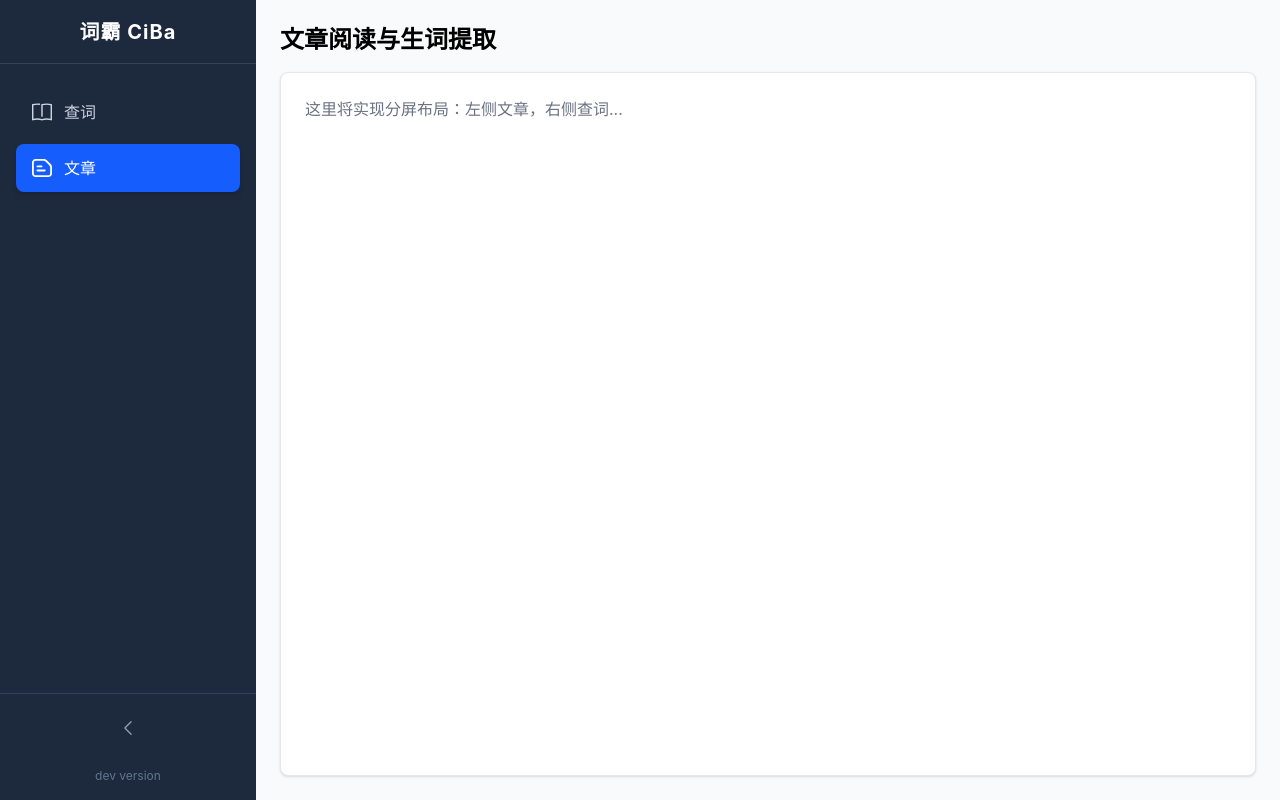
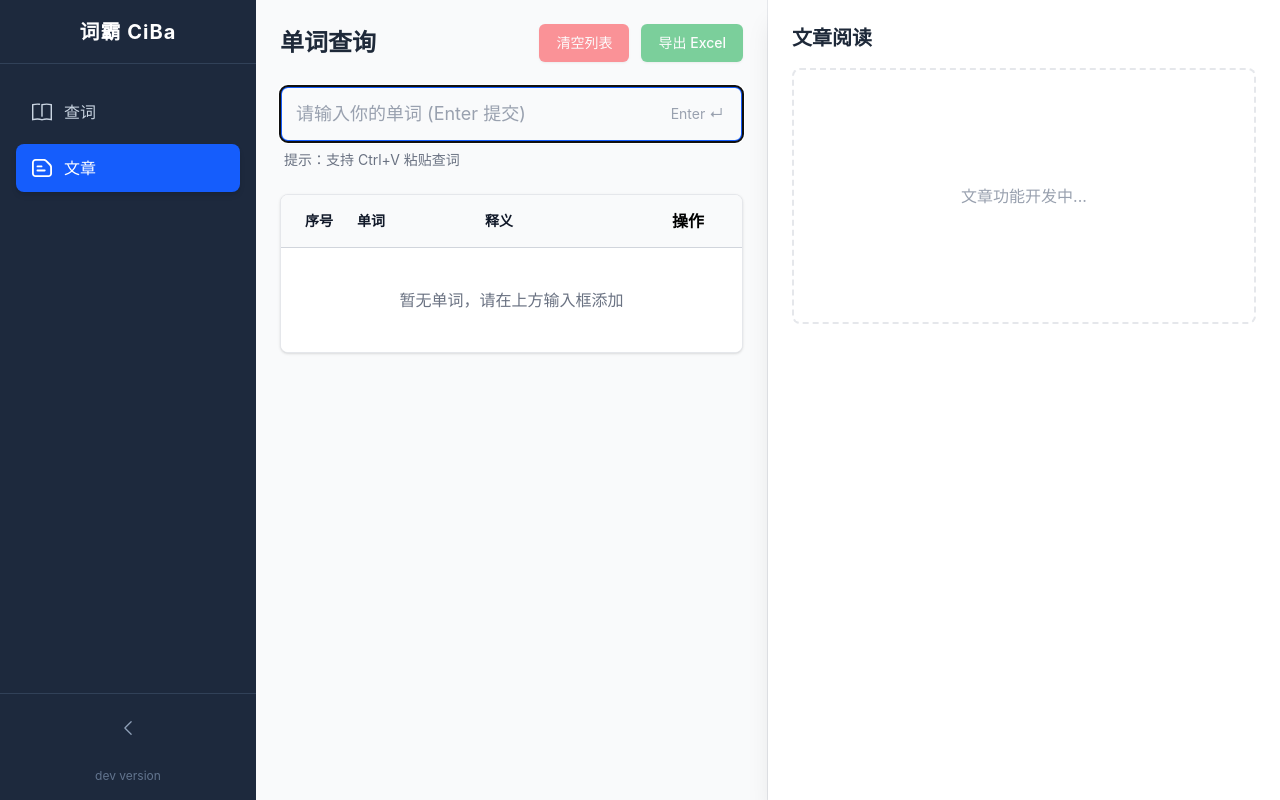
Before and after one commit to xChiXinB/New-CiBa-frontend, a Vue app: page /passage in a window 1280 px wide. Built offline with nearby package versions, Linux system fonts and the light colour scheme.

Commit message:
Copilot - 实现分屏布局架构 (HomeView)

```diff
--- a/src/router/index.ts
+++ b/src/router/index.ts
@@ -1,19 +1,18 @@
 import { createRouter, createWebHistory } from 'vue-router';
-import InputView from '../views/InputView.vue';
+import HomeView from '../views/HomeView.vue';
 
 const router = createRouter({
   history: createWebHistory(import.meta.env.BASE_URL),
   routes: [
     {
       path: '/',
-      name: 'input',
-      component: InputView,
+      name: 'home',
+      component: HomeView,
     },
     {
       path: '/passage',
       name: 'passage',
-      // 路由懒加载
-      component: () => import('../views/PassageView.vue'),
+      component: HomeView,
     },
   ],
 });
--- /dev/null
+++ b/src/views/HomeView.vue
@@ -0,0 +1,70 @@
+<template>
+  <div class="flex h-full overflow-hidden relative">
+    <!-- 左侧：单词列表 (始终存在) -->
+    <div
+      class="h-full overflow-y-auto transition-all duration-500 ease-in-out bg-gray-50"
+      :class="isPassageOpen ? 'w-1/2 border-r border-gray-200' : 'w-full'"
+    >
+      <div class="p-6 max-w-6xl mx-auto">
+        <div class="flex justify-between items-center mb-6">
+          <h1 class="text-2xl font-bold text-gray-800">单词查询</h1>
+
+          <!-- 顶部操作按钮组 -->
+          <div class="space-x-3">
+            <button
+              @click="store.clearAll()"
+              class="inline-flex items-center px-4 py-2 border border-transparent text-sm font-medium rounded-md text-white bg-red-500 hover:bg-red-600 focus:outline-none focus:ring-2 focus:ring-offset-2 focus:ring-red-500 transition-colors shadow-sm"
+              :disabled="store.words.length === 0"
+              :class="{ 'opacity-50 cursor-not-allowed': store.words.length === 0 }"
+            >
+              清空列表
+            </button>
+            <button
+              @click="store.exportToExcel()"
+              class="inline-flex items-center px-4 py-2 border border-transparent text-sm font-medium rounded-md text-white bg-green-600 hover:bg-green-700 focus:outline-none focus:ring-2 focus:ring-offset-2 focus:ring-green-500 transition-colors shadow-sm"
+              :disabled="store.words.length === 0"
+              :class="{ 'opacity-50 cursor-not-allowed': store.words.length === 0 }"
+            >
+              导出 Excel
+            </button>
+          </div>
+        </div>
+
+        <!-- 输入区域 -->
+        <WordInput />
+
+        <!-- 列表区域 -->
+        <div class="mt-6">
+          <WordTable />
+        </div>
+      </div>
+    </div>
+
+    <!-- 右侧：文章面板 (滑动进出) -->
+    <div
+      class="absolute right-0 top-0 h-full w-1/2 bg-white shadow-xl transition-transform duration-500 ease-in-out transform z-10"
+      :class="isPassageOpen ? 'translate-x-0' : 'translate-x-full'"
+    >
+      <div class="p-6 h-full overflow-y-auto">
+        <h2 class="text-xl font-bold mb-4 text-gray-800">文章阅读</h2>
+        <div class="p-10 text-center text-gray-400 border-2 border-dashed border-gray-200 rounded-lg h-64 flex items-center justify-center">
+          <p>文章功能开发中...</p>
+        </div>
+      </div>
+    </div>
+  </div>
+</template>
+
+<script setup lang="ts">
+import { computed } from 'vue';
+import { useRoute } from 'vue-router';
+import WordInput from '../components/input/WordInput.vue';
+import WordTable from '../components/input/WordTable.vue';
+import { useWordStore } from '../stores/word';
+
+const store = useWordStore();
+const route = useRoute();
+
+// 根据路由判断是否打开文章面板
+const isPassageOpen = computed(() => route.path === '/passage');
+</script>
--- a/src/views/InputView.vue
+++ /dev/null
@@ -1,43 +0,0 @@
-<template>
-  <div class="p-6 max-w-6xl mx-auto">
-    <div class="flex justify-between items-center mb-6">
-      <h1 class="text-2xl font-bold text-gray-800">单词查询</h1>
-
-      <!-- 顶部操作按钮组 -->
-      <div class="space-x-3">
-        <button
-          @click="store.clearAll()"
-          class="inline-flex items-center px-4 py-2 border border-transparent text-sm font-medium rounded-md text-white bg-red-500 hover:bg-red-600 focus:outline-none focus:ring-2 focus:ring-offset-2 focus:ring-red-500 transition-colors shadow-sm"
-          :disabled="store.words.length === 0"
-          :class="{ 'opacity-50 cursor-not-allowed': store.words.length === 0 }"
-        >
-          清空列表
-        </button>
-        <button
-          @click="store.exportToExcel()"
-          class="inline-flex items-center px-4 py-2 border border-transparent text-sm font-medium rounded-md text-white bg-green-600 hover:bg-green-700 focus:outline-none focus:ring-2 focus:ring-offset-2 focus:ring-green-500 transition-colors shadow-sm"
-          :disabled="store.words.length === 0"
-          :class="{ 'opacity-50 cursor-not-allowed': store.words.length === 0 }"
-        >
-          导出 Excel
-        </button>
-      </div>
-    </div>
-
-    <!-- 输入区域 -->
-    <WordInput />
-
-    <!-- 列表区域 -->
-    <div class="mt-6">
-      <WordTable />
-    </div>
-  </div>
-</template>
-
-<script setup lang="ts">
-import WordInput from '../components/input/WordInput.vue';
-import WordTable from '../components/input/WordTable.vue';
-import { useWordStore } from '../stores/word';
-
-const store = useWordStore();
-</script>
```
